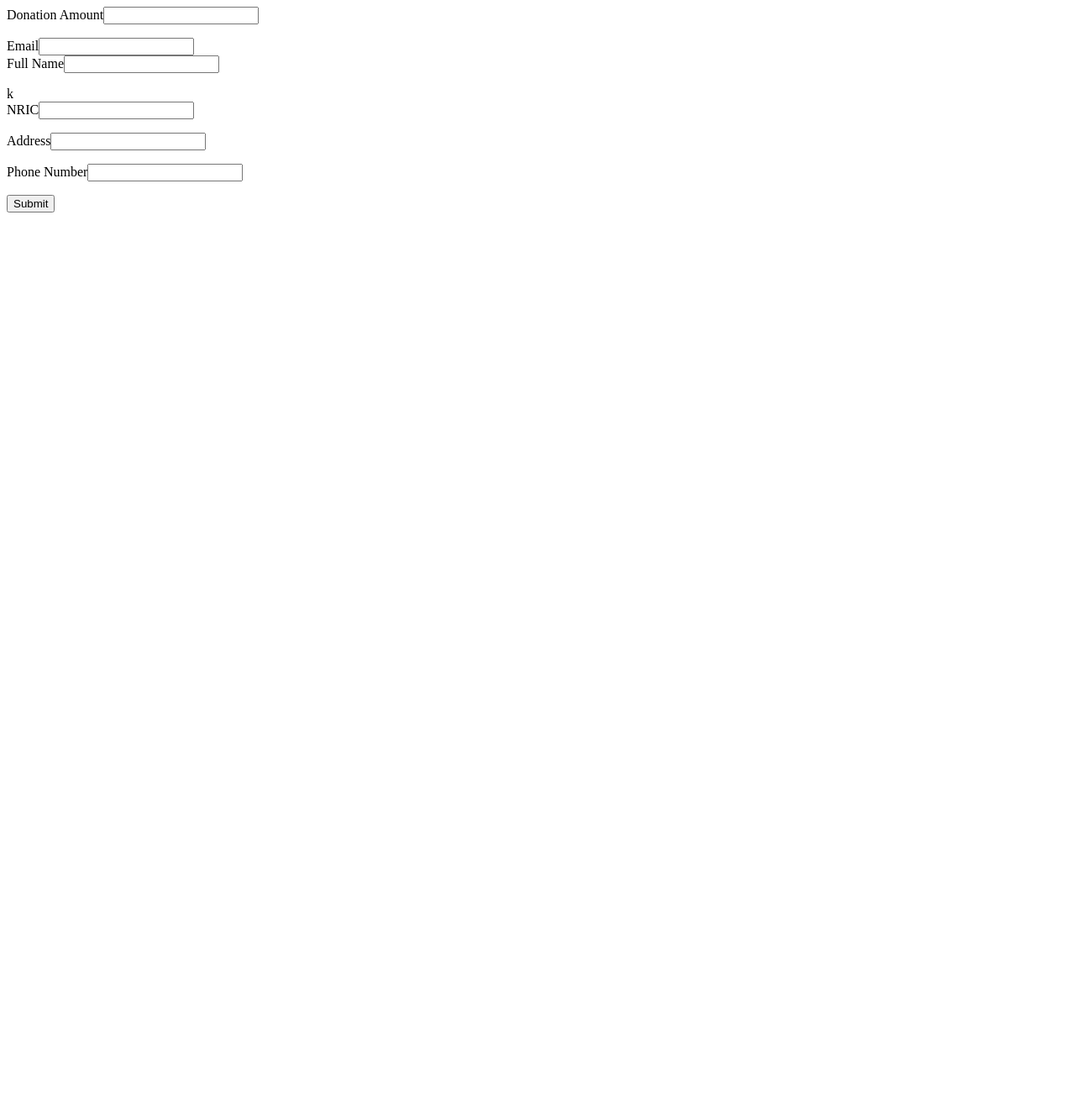
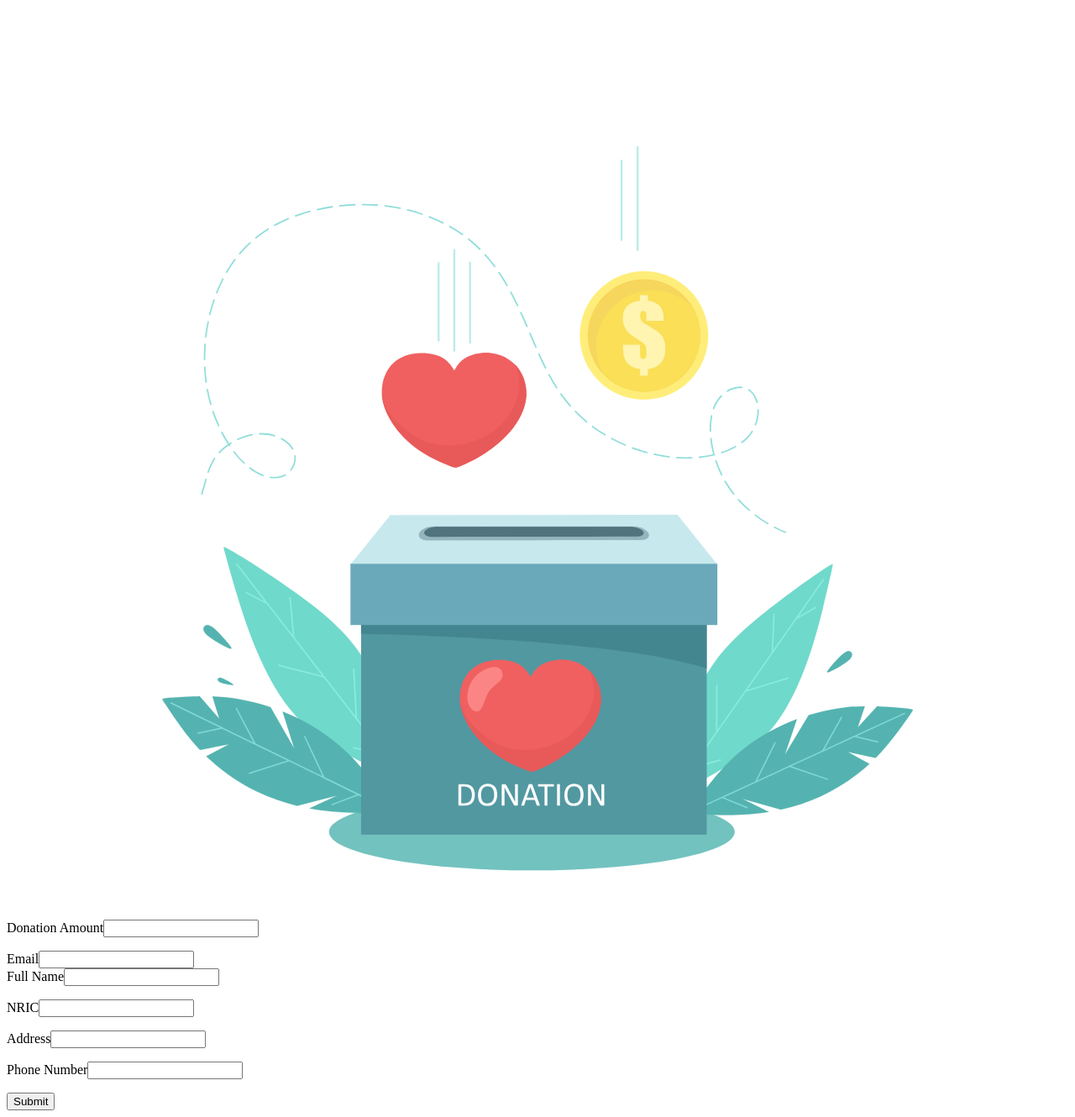
Before and after one commit to BJ-stack-art/heart-donation, a React (Create React App) app: page / in a window 1280 px wide. Shown: the whole page at 84% size. Before the commit the page ends 800 px from the top, so only its background shows below. Built offline with nearby package versions, Linux system fonts and the light colour scheme.

Commit message:
add illustration

```diff
--- a/src/App.js
+++ b/src/App.js
@@ -1,9 +1,17 @@
 import Form from "./components/Form";
+import React , {useState} from 'react'
+import Success from "./components/Success";
 
 function App() {
+  const [dataDonate, setDataDonate] = useState(null)
+
   return (
     <div className="App">
-        <Form />
+        {
+          dataDonate ?
+            <Success dataDonate={dataDonate} />
+          : <Form setDataDonate={setDataDonate} />
+        }
     </div>
   );
 }
--- a/src/components/Form.jsx
+++ b/src/components/Form.jsx
@@ -1,36 +1,33 @@
-import React, { useEffect } from 'react'
+import React from 'react'
 import {useForm} from 'react-hook-form'
 import {yupResolver} from '@hookform/resolvers/yup'
 import * as yup from 'yup'
+import illustration from '../assets/box-illustration.svg'
 
 
- /* donation : yup.number().required().min(10),
-        email : yup.string().email().required(),
-        fullname : yup.string().matches(/^[a-zA-Z\s]+$/,"Harus Alphabet").required(),
-        nric : yup.string().required().matches(/^[TFSG]\d{7}[A-Z]$/,"Format NRIC tidak valid"),
-        address : yup.string().min(10).max(60),
-        phone_number : yup.string().min(10).matches(/^[+][(]{0,1}[0-9]{1,4}[)]{0,1}[-\s\./0-9]$/,"Nomer Telepon Tidak Valid") */
-
 const formSchema = yup.object({
-    donation   : yup.number().min(10).required(),
+    donation   : yup.number('Donation must be a number').min(10).required(),
     email      : yup.string().email().required(),
-    fullName   : yup.string().required(),
-    nric       : yup.string().required(),
-    address    : yup.string(),
-    phoneNumber: yup.string(),
+    fullName   : yup.string().matches(/^[a-zA-Z\s]+$/ , 'Full name can only contain letters').required(),
+    nric       : yup.string().matches(/^[TFSG]\d{7}[A-Z]$/ , 'Invalid NRIC format').required(),
+    address    : yup.string().min(5).max(60),
+    phoneNumber: yup.string().min(8).max(15).matches(/^[+]?[(]?\d{1,4}[)]?[-\s\./0-9]+$/ , 'Invalid phone number format'),
 })
 
-const Form = () => {
-    const {register, handleSubmit , watch , formState: {errors}} = useForm({
+const Form = ({setDataDonate}) => {
+    const {register, handleSubmit , formState: {errors}} = useForm({
         resolver: yupResolver(formSchema)
     })
 
-
-    console.log(watch("email"))
+    const onSubmit = (data) => {
+        console.table(data)
+        setDataDonate(data)
+    }
 
     return (
         <div>
-            <form onSubmit={handleSubmit((data) => console.log(data))}>
+            <img src={illustration} alt="box illustration" />
+            <form onSubmit={handleSubmit(onSubmit)}>
                 <div>
                     <label>Donation Amount</label>
                     <input type="number" {...register('donation')} />
@@ -44,7 +41,7 @@ const Form = () => {
                 <div>
                     <label>Full Name</label>
                     <input type="text" {...register('fullName')} />
-                    <p>{errors.fullName?.message}</p>k
+                    <p>{errors.fullName?.message}</p>
                 </div>
                 <div>
                     <label>NRIC</label>
--- /dev/null
+++ b/src/components/Success.jsx
@@ -0,0 +1,13 @@
+import React from 'react'
+import illustration from '../assets/donate-illustration.svg'
+
+const Success = ({dataDonate}) => {
+    return (
+        <div>
+            <h1>Thank you {dataDonate.fullName} for the donation</h1>
+            <img src={illustration} alt="donate illustration" />
+        </div>
+    )
+}
+
+export default Success
```
Also changed, not shown: src/assets/box-illustration.svg (added), src/assets/donate-illustration.svg (added).
